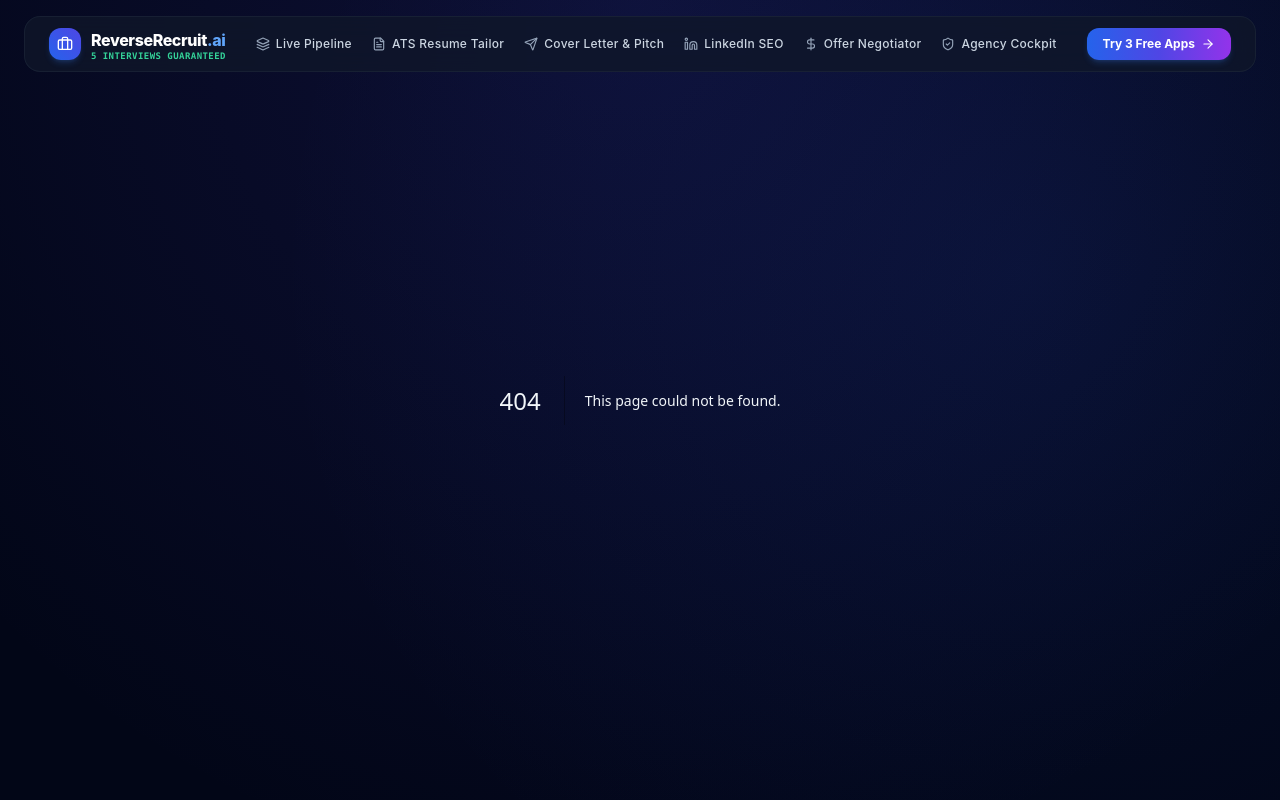
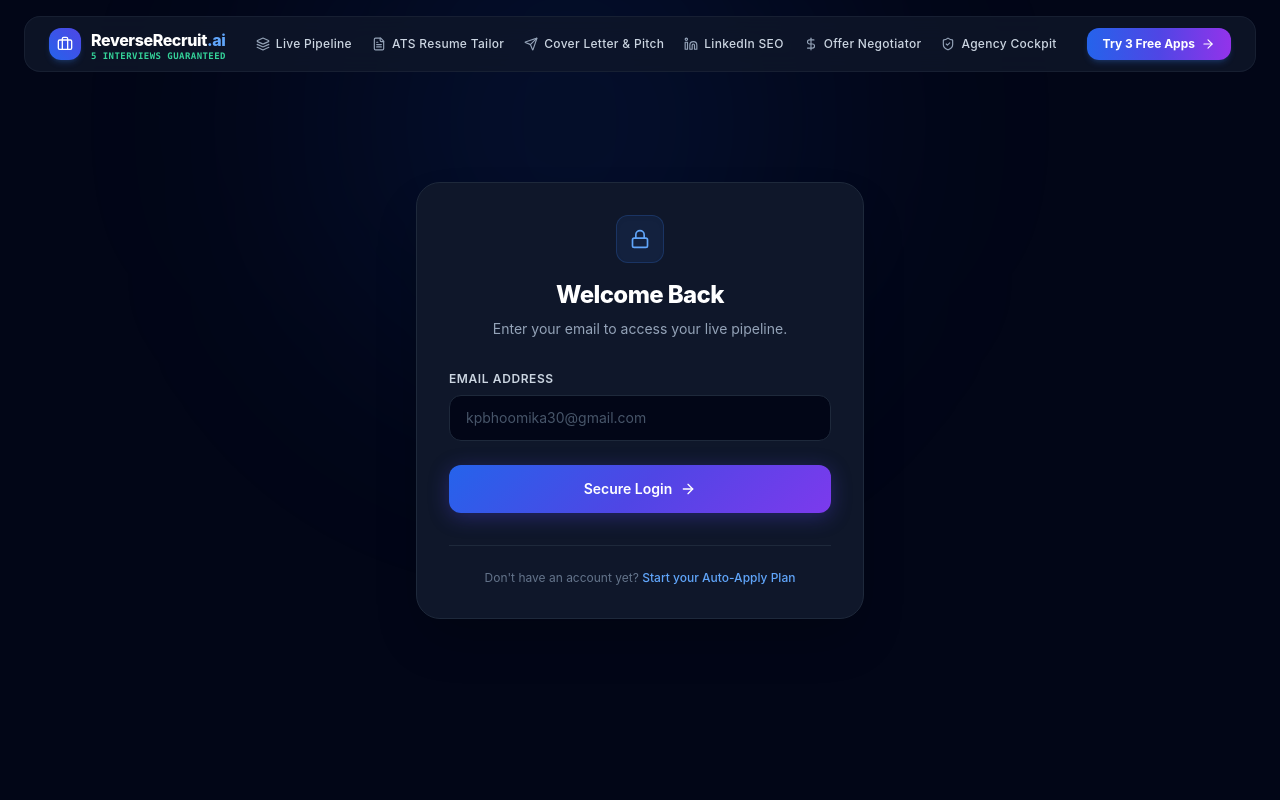
Before and after one commit to kpbhoomika/reverse-recruit-ai, a Next.js app: page /login in a window 1280 px wide. Before the commit this address had no page. Shown: the top 800 px of the page. Built offline with nearby package versions, Linux system fonts and the light colour scheme.

Commit message:
Day 8: Added Login Page, Navbar, and Checkout processing simulation

```diff
--- /dev/null
+++ b/app/login/page.tsx
@@ -0,0 +1,85 @@
+"use client";
+
+import { useState } from "react";
+import { useRouter } from "next/navigation";
+import { Sparkles, ArrowRight, Lock } from "lucide-react";
+import Link from "next/link";
+
+export default function LoginPage() {
+  const [email, setEmail] = useState("");
+  const [isLoading, setIsLoading] = useState(false);
+  const router = useRouter();
+
+  const handleLogin = (e: React.FormEvent) => {
+    e.preventDefault();
+    setIsLoading(true);
+
+    // Simulate auth delay
+    setTimeout(() => {
+      // Set the "session" in local storage so the dashboard knows who is logged in
+      localStorage.setItem("reverse_recruit_candidate", JSON.stringify({ email }));
+      router.push("/dashboard");
+    }, 1200);
+  };
+
+  return (
+    <div className="min-h-screen bg-slate-950 flex flex-col justify-center items-center p-4 selection:bg-blue-500/30 selection:text-white">
+
+      {/* Background glow effects */}
+      <div className="absolute inset-0 overflow-hidden pointer-events-none z-0">
+        <div className="absolute -top-32 left-1/4 w-[500px] h-[500px] bg-blue-600/10 rounded-full blur-[128px]" />
+      </div>
+
+      <div className="w-full max-w-md bg-slate-900 border border-slate-800 rounded-3xl p-8 shadow-2xl z-10 relative">
+        <div className="flex flex-col items-center text-center mb-8">
+          <div className="h-12 w-12 rounded-xl bg-blue-500/10 flex items-center justify-center mb-4 border border-blue-500/20 shadow-inner">
+            <Lock className="h-5 w-5 text-blue-400" />
+          </div>
+          <h1 className="text-2xl font-extrabold text-white tracking-tight mb-2">Welcome Back</h1>
+          <p className="text-sm text-slate-400">Enter your email to access your live pipeline.</p>
+        </div>
+
+        <form onSubmit={handleLogin} className="space-y-6">
+          <div>
+            <label className="block text-xs font-semibold text-slate-300 mb-2 uppercase tracking-wider">Email Address</label>
+            <input
+              type="email"
+              required
+              value={email}
+              onChange={(e) => setEmail(e.target.value)}
+              className="w-full bg-slate-950 border border-slate-800 rounded-xl px-4 py-3 text-sm text-white focus:outline-none focus:border-blue-500 focus:ring-1 focus:ring-blue-500 transition-all placeholder:text-slate-600"
+              placeholder="kpbhoomika30@gmail.com"
+            />
+          </div>
+
+          <button
+            type="submit"
+            disabled={isLoading}
+            className="w-full btn-brand-gradient py-3.5 rounded-xl font-bold text-sm text-white flex items-center justify-center gap-2 shadow-lg shadow-blue-600/20 disabled:opacity-70"
+          >
+            {isLoading ? (
+              <span className="flex items-center gap-2">
+                <div className="h-4 w-4 rounded-full border-2 border-white/20 border-t-white animate-spin" />
+                Authenticating...
+              </span>
+            ) : (
+              <span className="flex items-center gap-2">
+                Secure Login <ArrowRight className="h-4 w-4" />
+              </span>
+            )}
+          </button>
+        </form>
+
+        <div className="mt-8 text-center border-t border-slate-800 pt-6">
+          <p className="text-xs text-slate-500">
+            Don't have an account yet?{" "}
+            <Link href="/onboarding" className="text-blue-400 hover:text-blue-300 font-medium transition-colors">
+              Start your Auto-Apply Plan
+            </Link>
+          </p>
+        </div>
+      </div>
+
+    </div>
+  );
+}
--- a/app/onboarding/page.tsx
+++ b/app/onboarding/page.tsx
@@ -121,8 +121,8 @@ export default function OnboardingPage() {
 
     try {
       // Basic skills extraction from text inputs
-      const basicSkills = (formData as any).masterResumeText
-        ? (formData as any).masterResumeText.split(" ").filter((w: string) => w.length > 4).slice(0, 10)
+      const basicSkills = formData.masterResumeText
+        ? formData.masterResumeText.split(" ").filter((w: string) => w.length > 4).slice(0, 10)
         : [];
 
       // 1. Upsert into Supabase (in case they retry with the same email)
@@ -132,13 +132,13 @@ export default function OnboardingPage() {
           full_name: formData.fullName,
           email: formData.email,
           phone: formData.phone,
-          linkedin_url: formData.linkedinUrl || (formData as any).linkedin || "",
-          target_roles: [(formData as any).targetRole || formData.targetRoles || "Software Engineer"],
-          target_locations: [(formData as any).targetLocation || formData.targetLocations || "Remote"],
+          linkedin_url: formData.linkedinUrl,
+          target_roles: [formData.targetRoles],
+          target_locations: [formData.targetLocations],
           min_salary: formData.minSalary ? parseInt(formData.minSalary.replace(/[^0-9]/g, "")) || null : null,
           currency: "USD",
           skills: basicSkills,
-          resume_text: (formData as any).masterResumeText || null,
+          resume_text: formData.masterResumeText || null,
           tier: formData.tier as "student" | "professional",
           interviews_guaranteed: formData.tier === "professional" ? 7 : 3,
           interviews_landed: 0,
--- a/app/page.tsx
+++ b/app/page.tsx
@@ -23,6 +23,22 @@ export default function LandingPage() {
 
   return (
     <div className="min-h-screen bg-slate-950 text-slate-100 selection:bg-blue-500/30 selection:text-white">
+
+            {/* Navbar */}
+      <nav className="absolute top-0 w-full z-50 px-4 sm:px-6 lg:px-8 py-6 flex items-center justify-between max-w-6xl mx-auto left-0 right-0">
+        <div className="font-extrabold text-xl tracking-tight text-white flex items-center gap-2">
+          <Bot className="h-6 w-6 text-blue-500" />
+          ReverseRecruit
+        </div>
+        <div className="flex items-center gap-4">
+          <Link href="/login" className="text-sm font-medium text-slate-300 hover:text-white transition-colors">
+            Login
+          </Link>
+          <Link href="/onboarding" className="text-sm font-bold text-white bg-white/10 hover:bg-white/20 px-4 py-2 rounded-lg transition-all border border-white/10">
+            Get Started
+          </Link>
+        </div>
+      </nav>
 
       {/* Background glow effects */}
       <div className="absolute inset-0 overflow-hidden pointer-events-none z-0">
```
